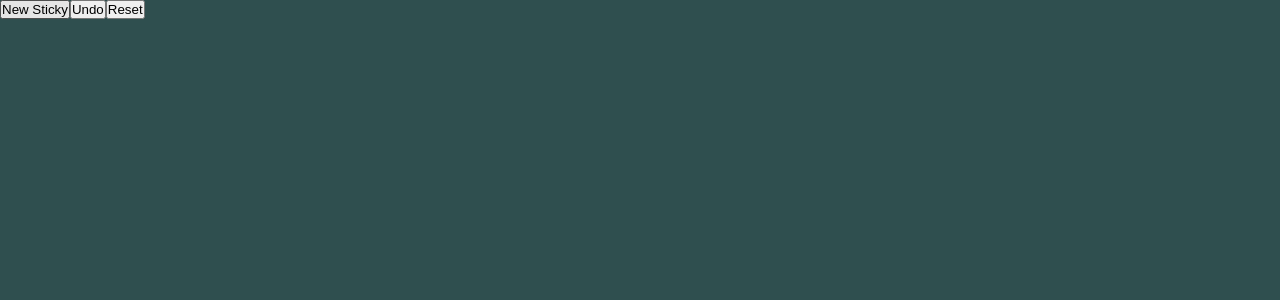
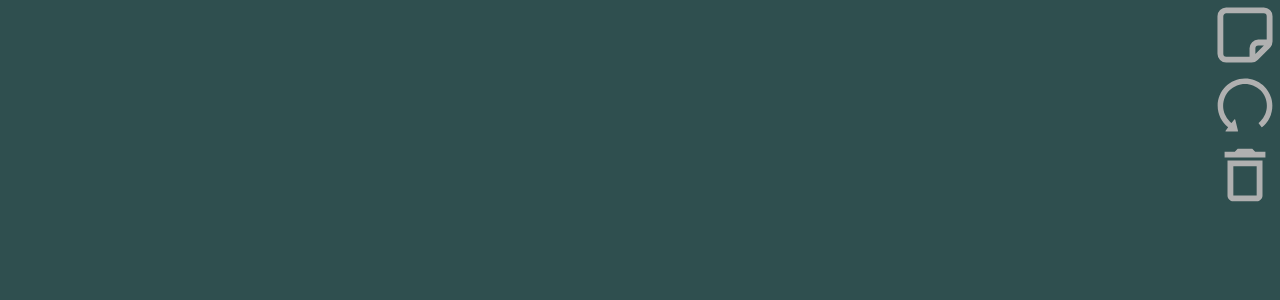
Before and after one commit to andrejPalic/sticky-board, a React (Vite) app: page / in a window 1280 px wide. Shown: the top 300 px of the page. Built offline with nearby package versions, Linux system fonts and the light colour scheme.

Commit message:
Replace buttons with icons

```diff
--- a/src/App.tsx
+++ b/src/App.tsx
@@ -173,7 +173,7 @@ const App = () => {
   };
 
   return (
-    <>
+    <div id="stickyBoard">
       <BoardButtons
         onNewSticky={handleNewSticky}
         onUndo={handleUndo}
@@ -189,7 +189,7 @@ const App = () => {
         onToggleList={handleToggleList}
         onDelete={handleDelete}
       />
-    </>
+    </div>
   );
 };
 
--- a/src/components/BoardButtons.tsx
+++ b/src/components/BoardButtons.tsx
@@ -1,3 +1,7 @@
+import { CiStickyNote } from "react-icons/ci";
+import { AiOutlineUndo } from "react-icons/ai";
+import { MdOutlineDeleteOutline } from "react-icons/md";
+
 interface Props {
   onNewSticky: () => void;
   onUndo: () => void;
@@ -7,9 +11,9 @@ interface Props {
 const BoardButtons = ({ onNewSticky, onUndo, onReset }: Props) => {
   return (
     <div id="boardButtons">
-      <button onClick={onNewSticky}>New Sticky</button>
-      <button onClick={onUndo}>Undo</button>
-      <button onClick={onReset}>Reset</button>
+      <CiStickyNote onClick={onNewSticky} style={{ strokeWidth: "1px" }} />
+      <AiOutlineUndo onClick={onUndo} />
+      <MdOutlineDeleteOutline onClick={onReset} />
     </div>
   );
 };
--- a/src/components/ListItem.tsx
+++ b/src/components/ListItem.tsx
@@ -4,6 +4,7 @@ interface Props {
   text: string;
   isLast: boolean;
   isDragged: boolean;
+  trackFocus: (focus: boolean) => void;
   onLiChange: (text: string) => void;
   onLiDelete: () => void;
 }
@@ -12,10 +13,16 @@ const ListItem = ({
   text,
   isLast,
   isDragged,
+  trackFocus,
   onLiChange,
   onLiDelete,
 }: Props) => {
   const [isFocused, setIsFocused] = useState<boolean>(false);
+
+  const handleFocus = () => {
+    setIsFocused(true);
+    trackFocus(true);
+  };
 
   const handleKeyDown = (e: React.KeyboardEvent<HTMLLIElement>) => {
     e.key === "Enter" && (e.preventDefault(), e.currentTarget.blur());
@@ -23,6 +30,7 @@ const ListItem = ({
 
   const handleBlur = (e: React.FocusEvent<HTMLLIElement>) => {
     setIsFocused(false);
+    trackFocus(false);
 
     e.currentTarget.innerHTML === ""
       ? onLiDelete()
@@ -38,7 +46,7 @@ const ListItem = ({
       contentEditable={!isDragged}
       style={{ userSelect: isDragged ? "none" : "auto" }}
       spellCheck={false}
-      onFocus={() => setIsFocused(true)}
+      onFocus={handleFocus}
       onKeyDown={handleKeyDown}
       onBlur={handleBlur}
     />
--- a/src/components/Stickies.tsx
+++ b/src/components/Stickies.tsx
@@ -34,7 +34,7 @@ const Stickies = ({
   };
 
   return (
-    <div id="stickies">
+    <>
       {stickies.map((sticky: Sticky) => (
         <StickyNote
           key={sticky.id}
@@ -52,7 +52,7 @@ const Stickies = ({
           onDelete={() => handleDelete(sticky.id)}
         />
       ))}
-    </div>
+    </>
   );
 };
 
--- a/src/components/StickyButtons.tsx
+++ b/src/components/StickyButtons.tsx
@@ -1,3 +1,6 @@
+import { IoColorPaletteOutline, IoListOutline } from "react-icons/io5";
+import { MdOutlineDeleteOutline } from "react-icons/md";
+
 interface Props {
   onChangeColor: () => void;
   onToggleList: () => void;
@@ -6,10 +9,10 @@ interface Props {
 
 const StickyButtons = ({ onChangeColor, onToggleList, onDelete }: Props) => {
   return (
-    <div className="stickyButtons">
-      <button onClick={onChangeColor}>Change Color</button>
-      <button onClick={onToggleList}>Toggle List</button>
-      <button onClick={onDelete}>Delete</button>
+    <div>
+      <IoColorPaletteOutline onClick={onChangeColor} />
+      <IoListOutline onClick={onToggleList} />
+      <MdOutlineDeleteOutline onClick={onDelete} />
     </div>
   );
 };
--- a/src/components/StickyList.tsx
+++ b/src/components/StickyList.tsx
@@ -4,6 +4,7 @@ import ListItem from "./ListItem";
 interface Props {
   list: Sticky["list"];
   isDragged: boolean;
+  trackFocus: (focus: boolean) => void;
   onLiChange: (itemId: number, text: string) => void;
   onLiDelete: (itemId: number) => void;
   onDelete: () => void;
@@ -12,6 +13,7 @@ interface Props {
 const StickyList = ({
   list,
   isDragged,
+  trackFocus,
   onLiChange,
   onLiDelete,
   onDelete,
@@ -34,6 +36,7 @@ const StickyList = ({
           key={listItem.itemId}
           text={listItem.text.toString()}
           isDragged={isDragged}
+          trackFocus={trackFocus}
           isLast={listItem.itemId === lastId}
           onLiChange={(text) => onLiChange(listItem.itemId, text)}
           onLiDelete={() => handleLiDelete(listItem.itemId)}
--- a/src/components/StickyNote.css
+++ b/src/components/StickyNote.css
@@ -80,8 +80,33 @@
   color: rgba(0, 0, 0, 0.5);
 }
 
-.stickyButtons {
+.sticky > div {
   position: absolute;
-  top: 90%;
-  left: 2.5%;
+  left: 95%;
+  visibility: hidden;
+  background-color: inherit;
+  opacity: 0;
+  border-radius: 0 1em 1em 1em;
+  box-shadow: inset 0 3em 1em rgba(255, 255, 255, 0.25);
 }
+
+.sticky:not(.isBusy):hover > div {
+  visibility: visible;
+  opacity: 1;
+  transition: 0.5s opacity ease-in;
+}
+
+.sticky > div > svg {
+  color: #b0b0b0;
+  font-size: 60px;
+}
+
+.sticky > div > svg:hover {
+  color: #536878;
+  transition: 0.25s color ease-in;
+}
+
+.sticky > div > svg:active {
+  color: black;
+  transition: 0.1s color ease-out;
+}
--- a/src/components/StickyNote.tsx
+++ b/src/components/StickyNote.tsx
@@ -30,8 +30,9 @@ const StickyNote = ({
   onToggleList,
   onDelete,
 }: Props) => {
+  const stickyRef = useRef<HTMLDivElement>(null);
   const [isDragged, setDragged] = useState<boolean>(false);
-  const stickyRef = useRef<HTMLDivElement>(null);
+  const [isFocused, setFocused] = useState<boolean>(false);
 
   useEffect(() => {
     if (!stickyRef.current || isDragged) return;
@@ -49,6 +50,7 @@ const StickyNote = ({
 
     const handleMouseMove = (e: any) => {
       setDragged(true);
+      setFocused(false);
 
       const newStickyY = (e.clientY / window.innerHeight) * 100;
       const newStickyX = (e.clientX / window.innerWidth) * 100;
@@ -69,7 +71,9 @@ const StickyNote = ({
 
   return (
     <div
-      className={`sticky ${sticky.color} ${isBlurred ? "isBlurred" : ""}`}
+      className={`sticky ${sticky.color}
+      ${isFocused || isDragged ? "isBusy" : ""}
+      ${isBlurred ? "isBlurred" : ""}`}
       ref={stickyRef}
       style={{
         top: sticky.position.top,
@@ -83,6 +87,7 @@ const StickyNote = ({
         <StickyText
           text={sticky.text}
           isDragged={isDragged}
+          trackFocus={(focus) => setFocused(focus)}
           onTextChange={onTextChange}
           onDelete={onDelete}
         />
@@ -90,6 +95,7 @@ const StickyNote = ({
         <StickyList
           list={sticky.list}
           isDragged={isDragged}
+          trackFocus={(focus) => setFocused(focus)}
           onLiChange={onLiChange}
           onLiDelete={onLiDelete}
           onDelete={onDelete}
--- a/src/components/StickyText.tsx
+++ b/src/components/StickyText.tsx
@@ -3,14 +3,26 @@ import { useState } from "react";
 interface Props {
   text: string;
   isDragged: boolean;
+  trackFocus: (focus: boolean) => void;
   onTextChange: (text: string) => void;
   onDelete: () => void;
 }
 
-const StickyText = ({ text, isDragged, onTextChange, onDelete }: Props) => {
+const StickyText = ({
+  text,
+  isDragged,
+  trackFocus,
+  onTextChange,
+  onDelete,
+}: Props) => {
   const [isInitialized, setInitialized] = useState<boolean>(false);
 
   const displayText = text ? text : isInitialized ? "" : "Note here";
+
+  const handleFocus = () => {
+    setInitialized(true);
+    trackFocus(true);
+  };
 
   const handleFontSize = (e: React.KeyboardEvent<HTMLParagraphElement>) => {
     const fontSize = ["large", "x-large", "xx-large"];
@@ -43,6 +55,7 @@ const StickyText = ({ text, isDragged, onTextChange, onDelete }: Props) => {
       : e.currentTarget.innerHTML !== text
       ? onTextChange(e.currentTarget.innerHTML.toString())
       : null;
+    trackFocus(false);
   };
 
   return (
@@ -51,7 +64,7 @@ const StickyText = ({ text, isDragged, onTextChange, onDelete }: Props) => {
       dangerouslySetInnerHTML={{ __html: displayText }}
       contentEditable={!isDragged}
       spellCheck={false}
-      onFocus={() => setInitialized(true)}
+      onFocus={handleFocus}
       onInput={handleFontSize}
       onKeyDown={handleKeyDown}
       onBlur={handleBlur}
--- a/src/components/styles.css
+++ b/src/components/styles.css
@@ -3,18 +3,31 @@
   padding: 0;
 }
 
-#boardButtons {
-  position: absolute;
-  z-index: 1;
-  top: 0;
-  left: 0;
-}
-
-#stickies {
+#stickyBoard {
   position: fixed;
-  top: 0;
-  left: 0;
   height: 100%;
   width: 100%;
   background: darkslategray;
+  overflow: hidden;
 }
+
+#boardButtons {
+  float: right;
+  display: flex;
+  flex-direction: column;
+}
+
+#boardButtons > svg {
+  color: #b0b0b0;
+  font-size: 70px;
+}
+
+#boardButtons > svg:hover {
+  color: #536878;
+  transition: 0.25s color ease-in;
+}
+
+#boardButtons > svg:active {
+  color: black;
+  transition: 0.1s color ease-out;
+}
```
